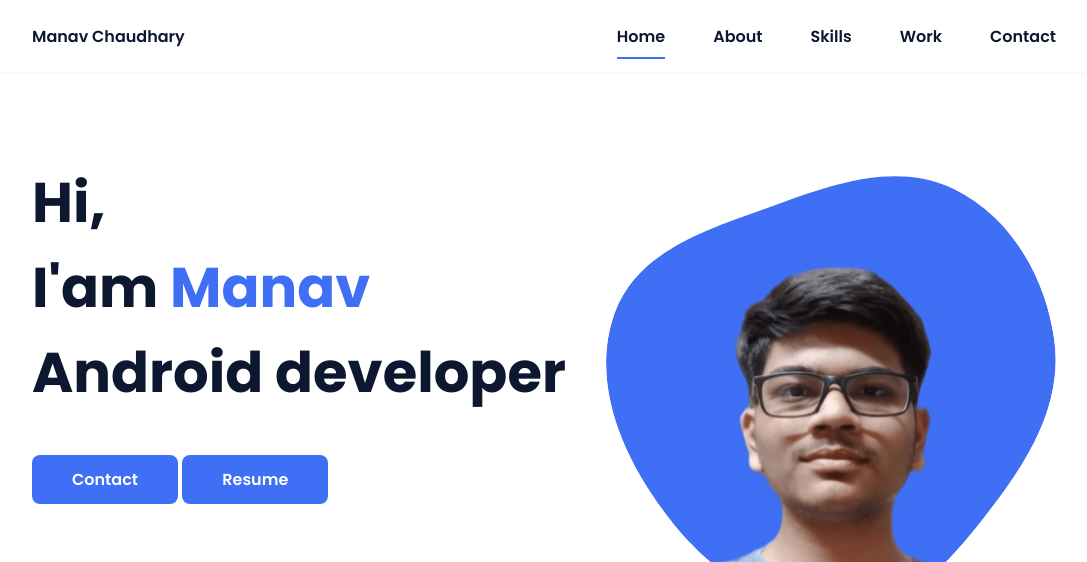
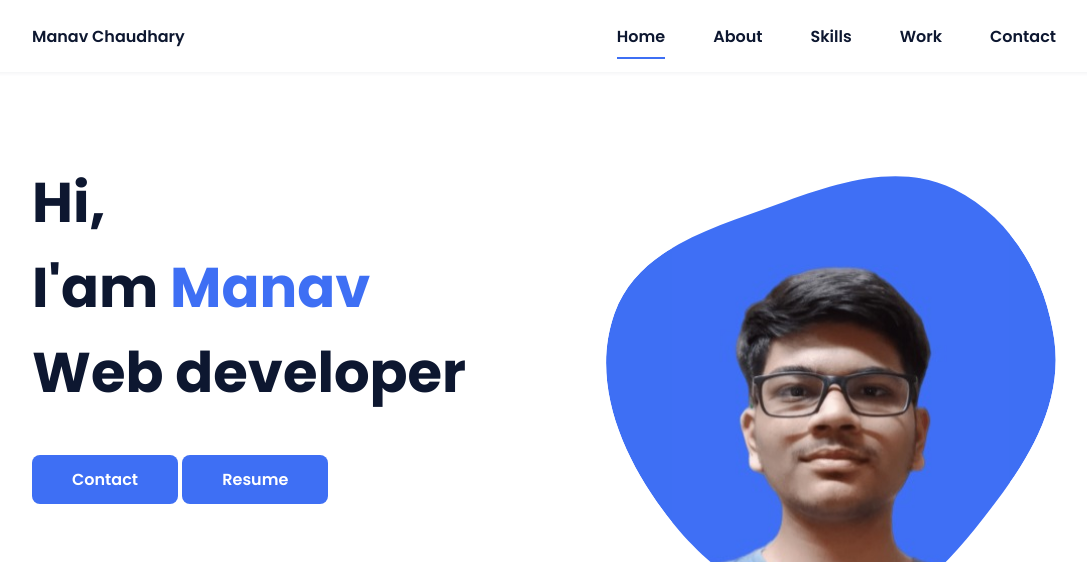
Before and after one commit to manav4499/Manav-s-portfolio, a plain HTML site: page index.html in a window 1280 px wide. Shown: the top 562 px of the page, without its empty margins (96-1183 px from the left). Drawn offline with nearby package versions, Linux system fonts and the light colour scheme; files whose address does not match are found by name.

Commit message:
Update index.html

```diff
--- a/index.html
+++ b/index.html
@@ -40,7 +40,7 @@
             <!--===== HOME =====-->
             <section class="home bd-grid" id="home">
                 <div class="home__data">
-                    <h1 class="home__title">Hi,<br>I'am <span class="home__title-color">Manav</span><br> Android developer</h1>
+                    <h1 class="home__title">Hi,<br>I'am <span class="home__title-color">Manav</span><br> Web developer</h1>
 
                     <a href="#contact" class="button">Contact</a>
                     <a href="Resume ( Professional) (5).pdf" target="_blank" class="button">Resume</a>
```
